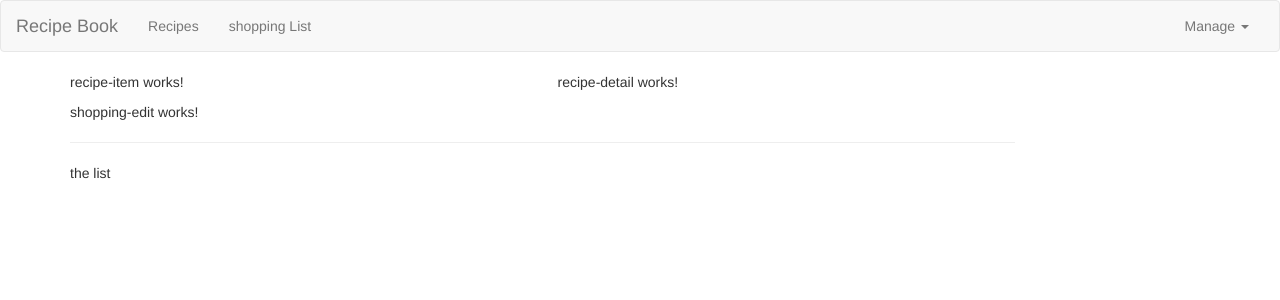
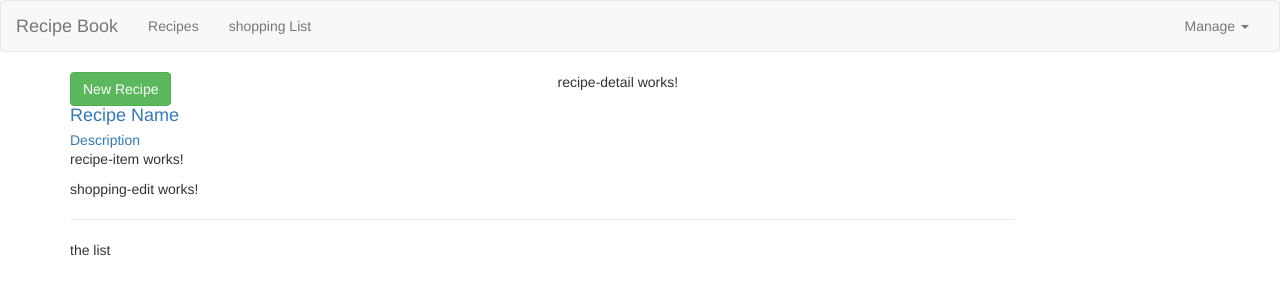
Before and after one commit to stallkid/Angular-Recipe-Book, an Angular app: page / in a window 1280 px wide. Shown: the top 300 px of the page. Built offline with nearby package versions, Linux system fonts and the light colour scheme.

Commit message:
Adding Content to the Recipes Components

```diff
--- a/src/app/recipes/recipe-list/recipe-list.component.html
+++ b/src/app/recipes/recipe-list/recipe-list.component.html
@@ -1 +1,19 @@
-<app-recipe-item></app-recipe-item>
+<div class="row">
+    <div class="col-xs-12">
+        <button type="button" class="btn btn-success">New Recipe</button>
+    </div>
+</div>
+<div class="row">
+    <div class="col-xs-12">
+        <a href="#" class="list-group clearfix">
+            <div class="pull-left">
+                <h4 class="list-group-item-heading">Recipe Name</h4>
+                <p class="list-group-item-text">Description</p>
+            </div>
+            <span class="pull-right">
+                <img src="" alt="" class="img-responsive" style="max-height: 50px;">
+            </span>
+        </a>
+        <app-recipe-item></app-recipe-item>
+    </div>
+</div>
--- a/src/app/recipes/recipe-list/recipe-list.component.ts
+++ b/src/app/recipes/recipe-list/recipe-list.component.ts
@@ -1,4 +1,5 @@
 import { Component, OnInit } from '@angular/core';
+import { Recipe } from '../Recipe.model';
 
 @Component({
   selector: 'app-recipe-list',
@@ -6,7 +7,9 @@
   styleUrls: ['./recipe-list.component.css']
 })
 export class RecipeListComponent implements OnInit {
-    recipes = [];
+    recipes: Recipe[] = [
+        new Recipe('a Test Recipe', 'this is simply a test','https://cdn.pixabay.com/photo/2017/07/16/10/43/recipe-2508859_960_720.jpg')
+    ];
 
   constructor() { }
 
```
